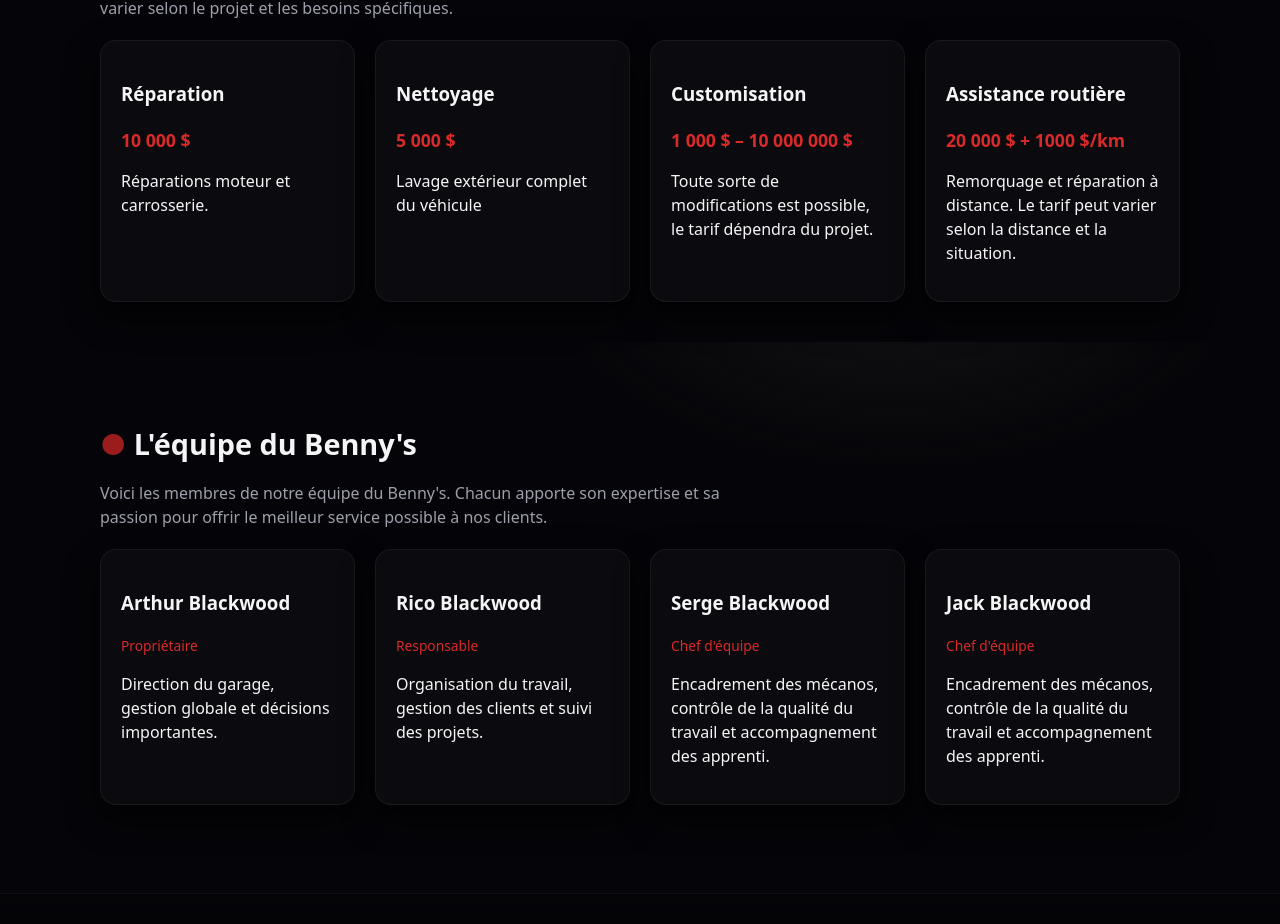
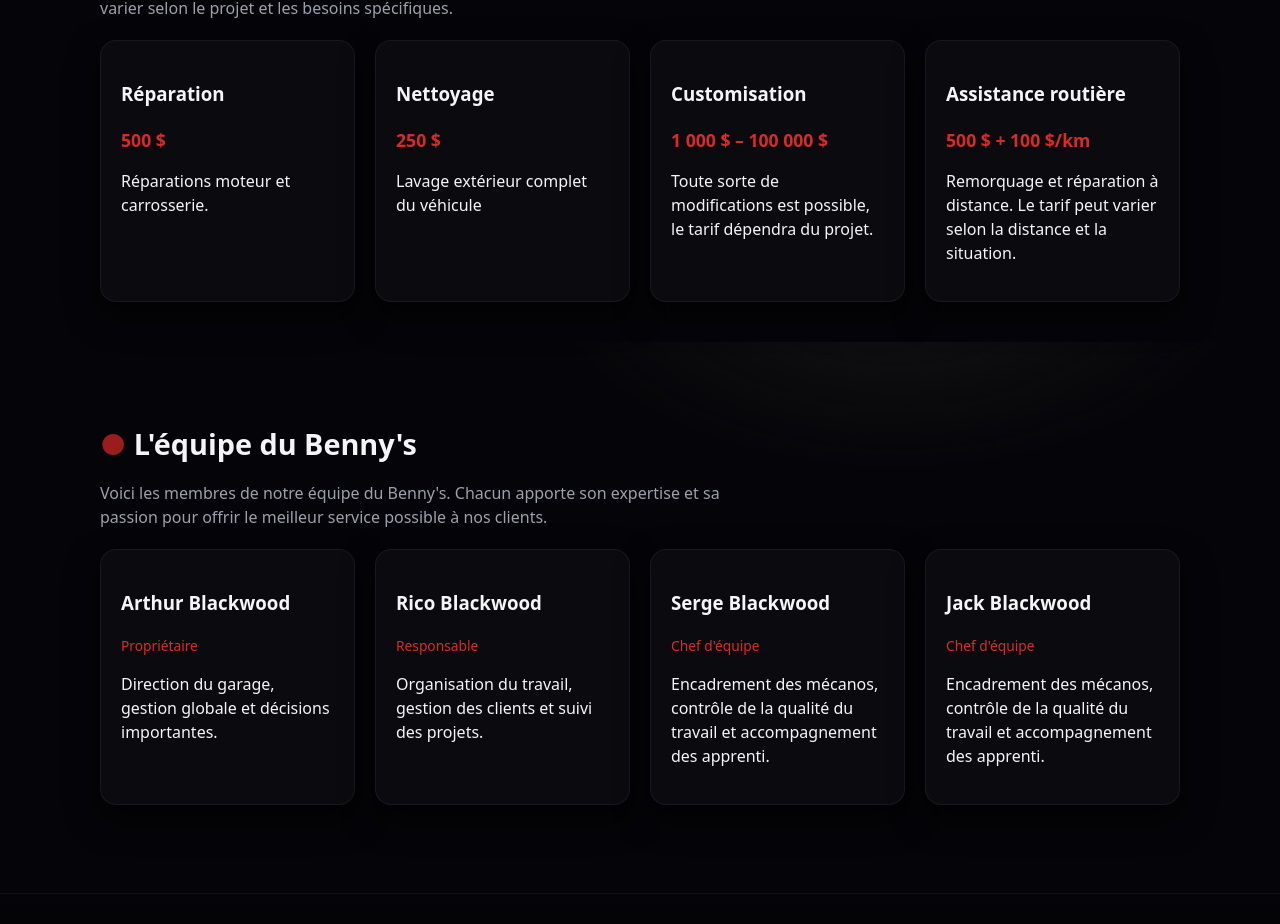
Before and after one commit to Turtuple/site-tuners, a plain HTML site: page index.html in a window 1280 px wide. Shown: the part 2058-2982 px from the top of the page. Drawn offline with Linux system fonts and the light colour scheme.

Commit message:
Update index.html

```diff
--- a/index.html
+++ b/index.html
@@ -202,7 +202,7 @@
         <div class="grid grid-3">
           <article class="card pricing">
             <h3>Réparation</h3>
-            <p class="price">10 000 $</p>
+            <p class="price">500 $</p>
             <p class="pricing-text">
               Réparations moteur et carrosserie.
             </p>
@@ -210,7 +210,7 @@
 
           <article class="card pricing">
             <h3>Nettoyage</h3>
-            <p class="price">5 000 $</p>
+            <p class="price">250 $</p>
             <p class="pricing-text">
               Lavage extérieur complet du véhicule
             </p>
@@ -218,7 +218,7 @@
 
           <article class="card pricing">
             <h3>Customisation</h3>
-            <p class="price">1 000 $ – 10 000 000 $</p>
+            <p class="price">1 000 $ – 100 000 $</p>
             <p class="pricing-text">
               Toute sorte de modifications est possible, le tarif dépendra du projet.
             </p>
@@ -226,7 +226,7 @@
 
           <article class="card pricing">
             <h3>Assistance routière</h3>
-            <p class="price">20 000 $ + 1000 $/km</p>
+            <p class="price">500 $ + 100 $/km</p>
             <p class="pricing-text">
               Remorquage et réparation à distance. Le tarif peut varier selon la distance et la situation.
             </p>
```
